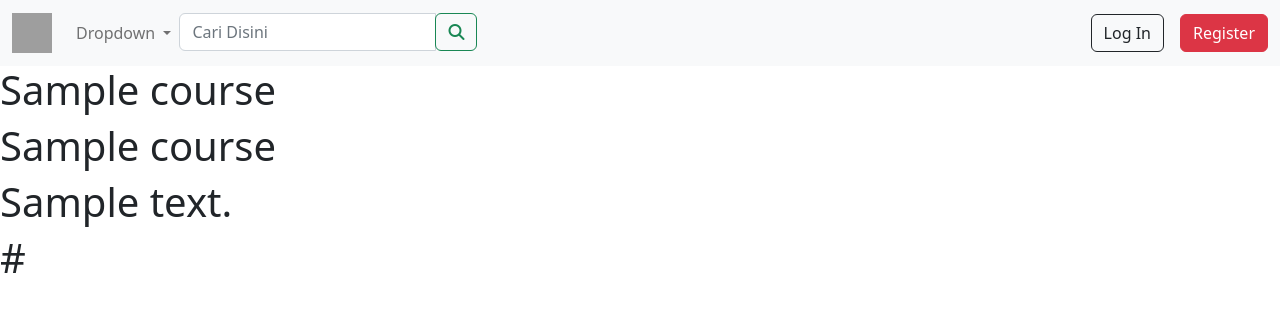
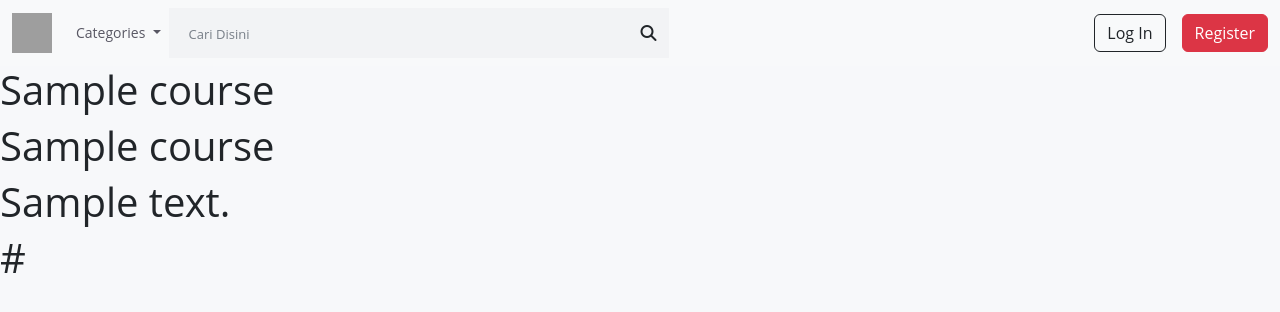
Before and after one commit to afifai/NgodingPython-website, a Django app: a page that uses templates/base.html in a window 1280 px wide. Shown: the top 312 px of the page. Run offline with Django 4.2, Linux system fonts and the light colour scheme; tables that the repository leaves empty hold one stand-in row (values such as "Sample post"); some libraries are stand-ins or nearby versions; grey boxes are pictures that could not be loaded.

Commit message:
add css for navbar

```diff
--- a/ngodingpython_website/settings.py
+++ b/ngodingpython_website/settings.py
@@ -132,7 +132,7 @@ USE_TZ = True
 # https://docs.djangoproject.com/en/4.0/howto/static-files/
 
 STATIC_URL = 'static/'
-STATICFILES = [os.path.join(BASE_DIR, 'static')]
+STATICFILES_DIRS = [os.path.join(BASE_DIR, 'static')]
 STATIC_ROOT = os.path.join(BASE_DIR, 'static_root')
 
 MEDIA_URL = 'media/'
--- /dev/null
+++ b/static/css/base.css
@@ -0,0 +1,8 @@
+body {
+    font-family: 'Open Sans', sans-serif;
+    font-size: 15px;
+    font-weight: 400;
+    line-height: 1.5;
+    color: #212529;
+    background-color: #f7f8fa;
+}
--- /dev/null
+++ b/static/css/navbar.css
@@ -0,0 +1,48 @@
+.nav-text {
+    color: #585763;
+    height: 45px;
+    line-height: 20px;
+    padding: 15px;
+    font-size: 14px;
+}
+
+.dropdown-item {
+    font-size: 14px !important;
+}
+
+.form-inline .input-group {
+   width: 500px;
+}
+
+#search-input {
+    width: 300px;
+    height: 50px;
+    background: #f2f3f5;
+    border: none;
+    border-radius: 0px;
+    padding-left: 20px;
+    color: #63717f;
+    font-size: 15px;
+}
+
+#search-input::placeholder {
+    color: #787f88;
+    font-size: 13px;
+    font-weight: 400;
+}
+
+input:focus, input:active {
+    outline: none !important;
+    box-shadow: none !important;
+}
+
+.input-group-text {
+    background: #f2f3f5;
+    height: 50px;
+    border: none;
+    border-radius: 0px;
+}
+
+.input-group-text:focus, input-group-text:active {
+    outline: none;
+}
--- a/templates/base.html
+++ b/templates/base.html
@@ -1,15 +1,20 @@
+{% load static %}
 <!DOCTYPE html>
 <html lang="en">
 <head>
     <meta charset="UTF-8">
     <meta http-equiv="X-UA-Compatible" content="IE=edge">
     <meta name="viewport" content="width=device-width, initial-scale=1.0">
+    <link href="https://cdn.jsdelivr.net/npm/bootstrap@5.2.0-beta1/dist/css/bootstrap.min.css" rel="stylesheet">
+
+    <link rel="stylesheet" href="{% static 'css/base.css' %}">
+    <link rel="stylesheet" href="{% static 'css/navbar.css' %}" >
+    <script src="https://kit.fontawesome.com/2f281cfd60.js" crossorigin="anonymous"></script>
+
     <title>
         {% block title %}
         {% endblock title %}
     </title>
-    <link href="https://cdn.jsdelivr.net/npm/bootstrap@5.2.0-beta1/dist/css/bootstrap.min.css" rel="stylesheet">
-    <script src="https://kit.fontawesome.com/2f281cfd60.js" crossorigin="anonymous"></script>
 </head>
 <body>
     {% include 'partials/_navbar.html' %}
--- a/templates/partials/_navbar.html
+++ b/templates/partials/_navbar.html
@@ -9,8 +9,8 @@
       <div class="collapse navbar-collapse" id="navbarSupportedContent">
         <ul class="navbar-nav me-auto mb-2 mb-lg-0">
           <li class="nav-item dropdown">
-            <a class="nav-link dropdown-toggle" href="#" id="navbarDropdown" role="button" data-bs-toggle="dropdown" aria-expanded="false">
-              Dropdown
+            <a class="nav-link dropdown-toggle nav-text" href="#" id="navbarDropdown" role="button" data-bs-toggle="dropdown" aria-expanded="false">
+              Categories
             </a>
             <ul class="dropdown-menu" aria-labelledby="navbarDropdown">
               <li><a class="dropdown-item" href="#">Data Science</a></li>
@@ -21,9 +21,9 @@
           </li>
           <form class="form-inline" method="GET">
             <div class="input-group">
-                <input type="text" class="form-control" placeholder="Cari Disini">
+                <input type="text" class="form-control" id="search-input" placeholder="Cari Disini">
                 <div class="input-group-append">
-                    <button type="submit" class="btn btn-outline-success"><i class="fa-solid fa-magnifying-glass"></i></button>
+                    <button type="submit" class="input-group-text"><i class="fa-solid fa-magnifying-glass"></i></button>
                 </div>
             </div>
         </form>
```
